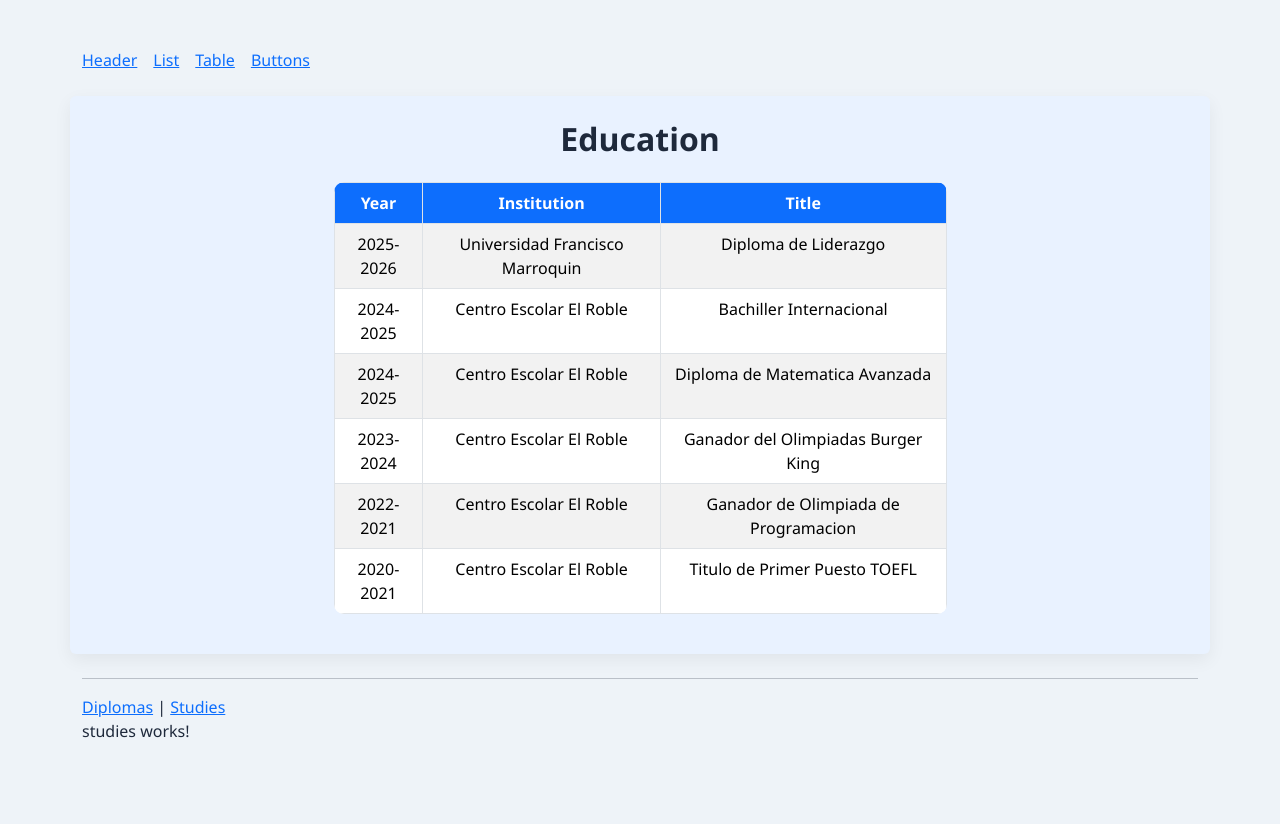
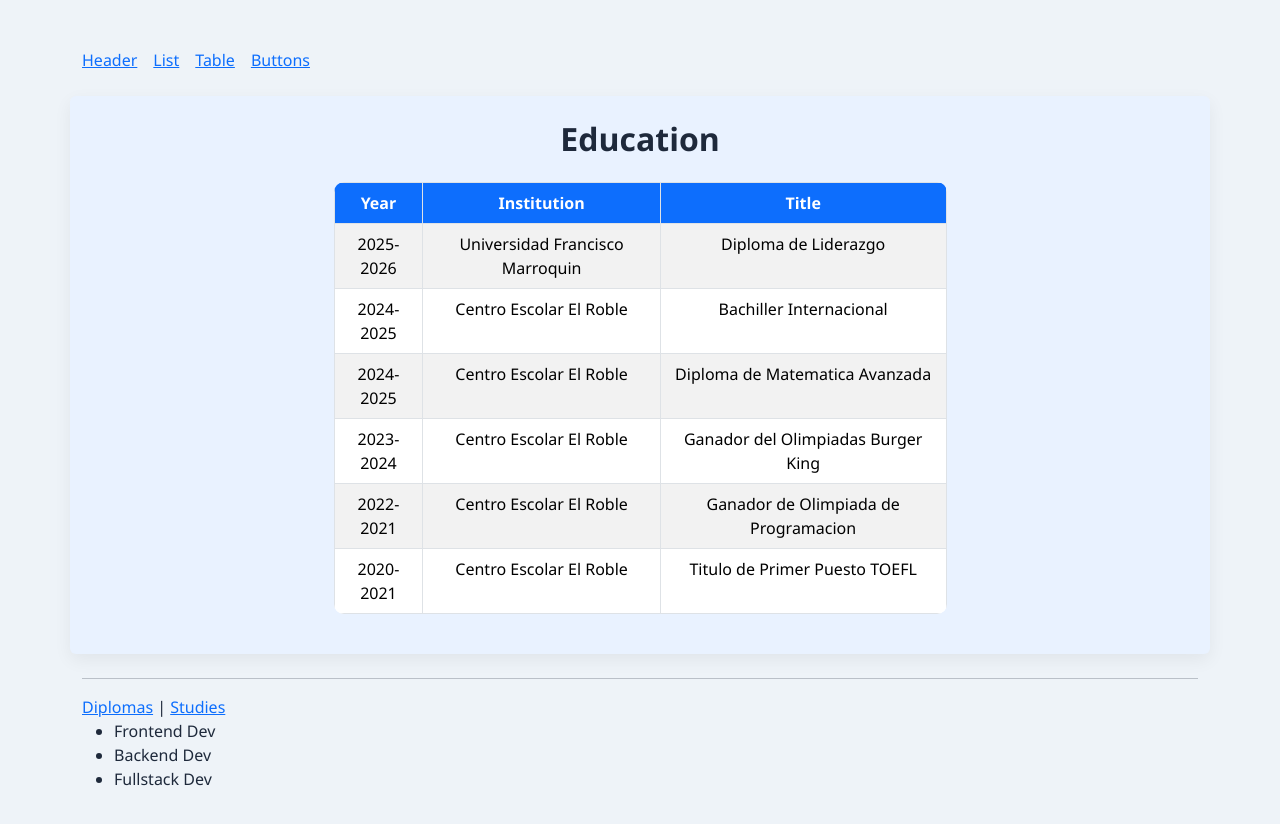
Before and after one commit to MiguelCuevasss/AngularCV, an Angular app: page /table/studies in a window 1280 px wide. Shown: the top 824 px of the page. Before the commit the page ends 800 px from the top, so only its background shows below. Built offline with nearby package versions, Linux system fonts and the light colour scheme.

Commit message:
Commit No.5
I changed accidentaly the spec.ts so i use chat to fix it, i added some things to my service such as my skills and i used it on the html, and it works, now i will do it for diplomas.

```diff
--- a/src/app/components/studies/studies.html
+++ b/src/app/components/studies/studies.html
@@ -1 +1,5 @@
-<p>studies works!</p>
+<ul>
+  <li *ngFor="let job of jobs">
+    {{ job }}
+  </li>
+</ul>
--- a/src/app/components/studies/studies.ts
+++ b/src/app/components/studies/studies.ts
@@ -1,11 +1,19 @@
 import { Component } from '@angular/core';
-
+import { CommonModule } from '@angular/common';
+import { DataService } from '../../services/data'
 @Component({
   selector: 'app-studies',
-  imports: [],
+  standalone: true,
+  imports: [CommonModule],
   templateUrl: './studies.html',
-  styleUrl: './studies.css',
+  styleUrl: './studies.css'
 })
 export class Studies {
 
+  jobs: string[] = [];
+
+  constructor(private dataService: DataService) {
+    this.jobs = this.dataService.jobs;
+  }
+
 }
--- a/src/app/services/data.ts
+++ b/src/app/services/data.ts
@@ -1,8 +1,14 @@
 import { Injectable } from '@angular/core';
 
 @Injectable({
-  providedIn: 'root',
+  providedIn: 'root'
 })
-export class Data {
+export class DataService {
+
+  skills: string[] = ['Angular', 'TypeScript', 'CSS'];
+
+  jobs: string[] = ['Frontend Dev', 'Backend Dev', 'Fullstack Dev'];
+
+  constructor() { }
 
 }
```
Also changed, not shown: 1 other file (tests, documents, lock files or other folders).
